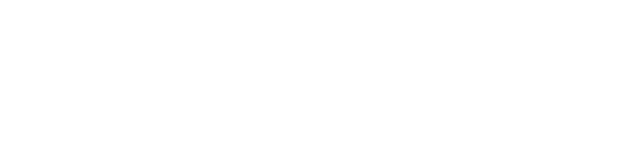
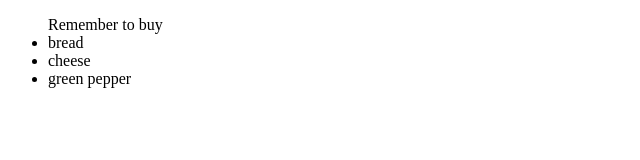
Before and after one commit to nbrar1282/week11, a plain HTML site: page index.html in a window 1280 px wide. Shown: the whole page, without its empty margins (0-640 px from the left). Drawn offline with Linux system fonts and the light colour scheme.

Commit message:
completes activity od adding li list in ul

```diff
--- a/index.html
+++ b/index.html
@@ -9,6 +9,13 @@
 </head>
 <body>
 
+        <!-- <h2>Let's try some JavaScript</h2>
+        <p id="radius">Value provided by the user</p>
+        <p id="result">Show area or Error</p> -->
+
+        <ul class="shopping">Remember to buy</ul>
+
+
     <script src="script/script.js" defer></script>
 </body>
 </html>
--- a/script/script.js
+++ b/script/script.js
@@ -1,20 +1,60 @@
-// function greet(user){
-//     console.log(`Hello ${user}`)
+// // function greet(user){
+// //     console.log(`Hello ${user}`)
+// // }
+
+// // greet("nav")
+
+
+// // let greet = function(user) {
+// //              console.log(`hello ${user}`)
+
+// // }
+
+// // greet("nav")
+
+
+// // let greet = (user, time="day") => {
+// //     console.log(`good ${time} ${user}`)
+// // };
+
+// // greet("nav")
+
+// const enteredValue = prompt("Enter a value");
+
+// function calculatearea(radius){
+//     if(isNaN(radius)){
+//         resultpara
+//         // alert('invalid entry')
+// }
+//     else{
+//         const radiuspara = document.querySelector("#radius")
+//         console.log(radiuspara)
+//         radiuspara.textContent += enteredValue
+//         const area = Math.PI*radius*radius;
+//         return area.toFixed(2)
+//     }
 // }
 
-// greet("nav")
 
 
-// let greet = function(user) {
-//              console.log(`hello ${user}`)
 
+// let result = calculatearea(enteredValue)
+// if (result){
+//     const resultpara = document.querySelector("#result")
+//     resultpara.textContent =`the result is ${result}`
 // }
+let shoppingList = ['bread', 'cheese', 'green pepper']
 
-// greet("nav")
+function populatelist(myshoppinglist){
+    shopping = document.querySelector('.shopping')
 
+    for(item of myshoppinglist){
+      let new1 = document.createElement("li")
+      new1.textContent = item
+      shopping.appendChild(new1)
 
-let greet = (user) => {
-    console.log(`hello ${user}`)
-};
+    }
 
-greet("nav")
+}
+
+populatelist(shoppingList)
```
